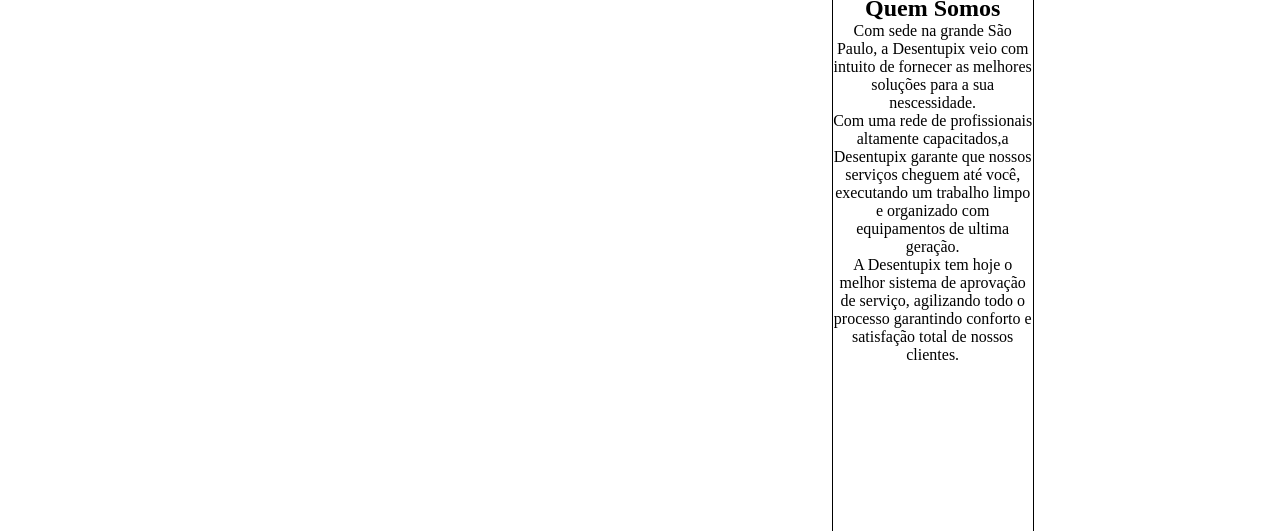
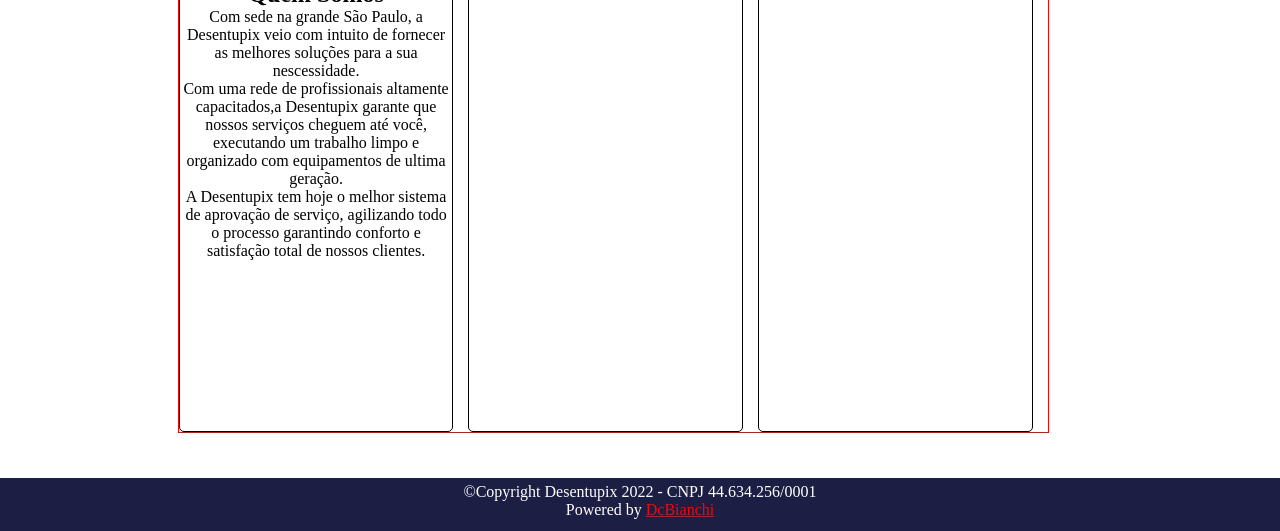
Before and after one commit to dcbianchi/Desentupix, a plain HTML site: page index.html in a window 1280 px wide. Shown: the part 71-602 px from the top of the page. Drawn offline with Linux system fonts and the light colour scheme.

Commit message:
Tree collums layout

```diff
--- a/css/style.css
+++ b/css/style.css
@@ -53,12 +53,17 @@
 .Content {
     text-align: center;
     align-items: center;
-    height: 600px;
-    width: 200px;
+    display: flex;
+    border: solid red 1px;
+}
+
+.Collum {
+    height: 450px;
+    width: 350px;
     Border: 1px solid black;
     border-radius: 5px;
-    float: right;
-    margin: 15px;
+    float: Left;
+    margin: 0px 15px 0px 0px;
 }
 
 /********************************************
--- a/index.html
+++ b/index.html
@@ -18,14 +18,25 @@
                 <img class="PhoneIcon" src="img/ligar.png">
                 (11) 3946-5756
             </div>
+
               </div>
 
         <div class="Content">
+            <div id="Collum1" class="Collum">
                 <h2>Quem Somos</h2>
                     <p>Com sede na grande São Paulo, a Desentupix veio com intuito de fornecer as melhores soluções para a sua nescessidade.<br>
                     Com uma rede de profissionais altamente capacitados,a Desentupix garante que nossos serviços cheguem até você, executando um trabalho limpo e organizado com equipamentos de ultima geração.<br>
                     A Desentupix tem hoje o melhor sistema de aprovação de serviço, agilizando todo o processo garantindo conforto e satisfação total de nossos clientes.
                 </p>
+            </div>
+
+            <div id="Collum2" class="Collum">
+
+            </div>
+
+            <div id="Collum3" class="Collum">
+
+            </div>
 
             <div class="Whatsapp">
                 <a href="https://api.whatsapp.com/send/?phone=5511913688621&text=Ol%C3%A1%21+Eu+Gostaria+de+um+or%C3%A7amento.&type=phone_number&app_absent=0"
```
Lines whose indentation alone changed are shown as unchanged.
